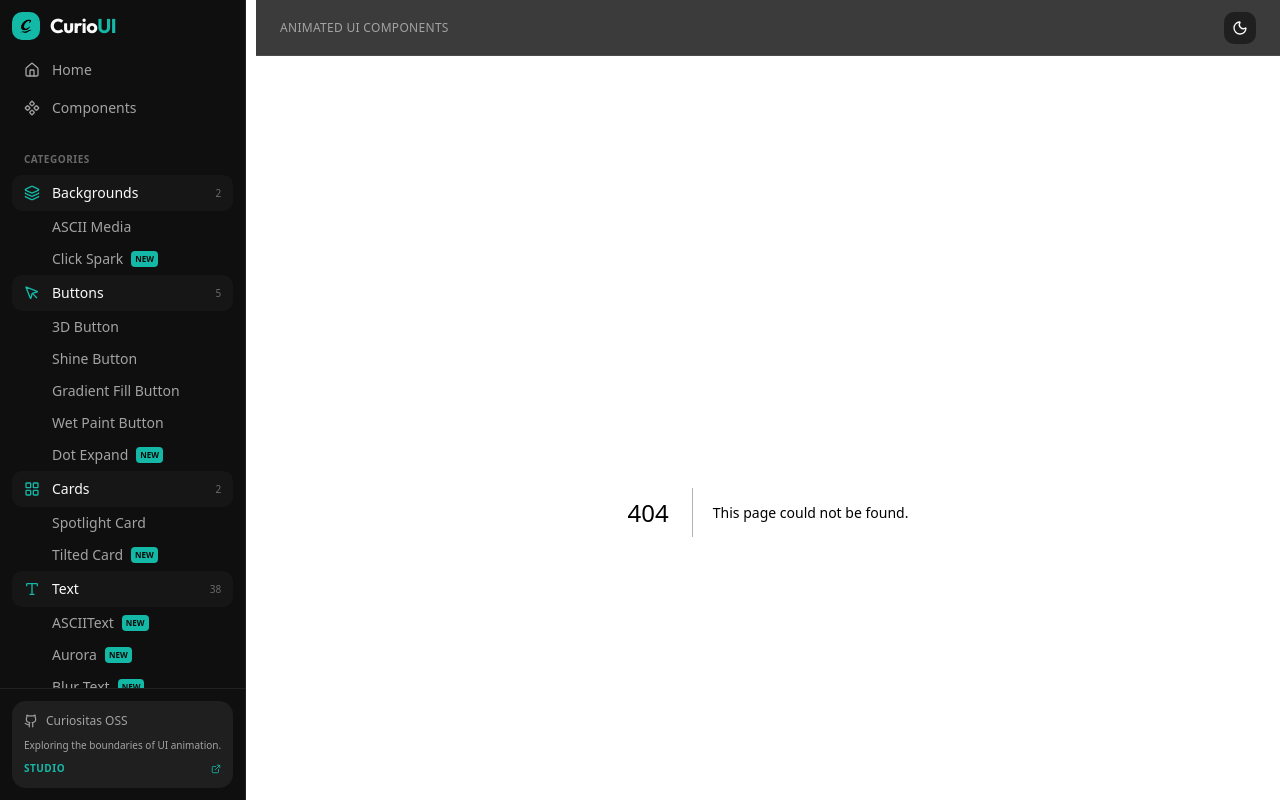
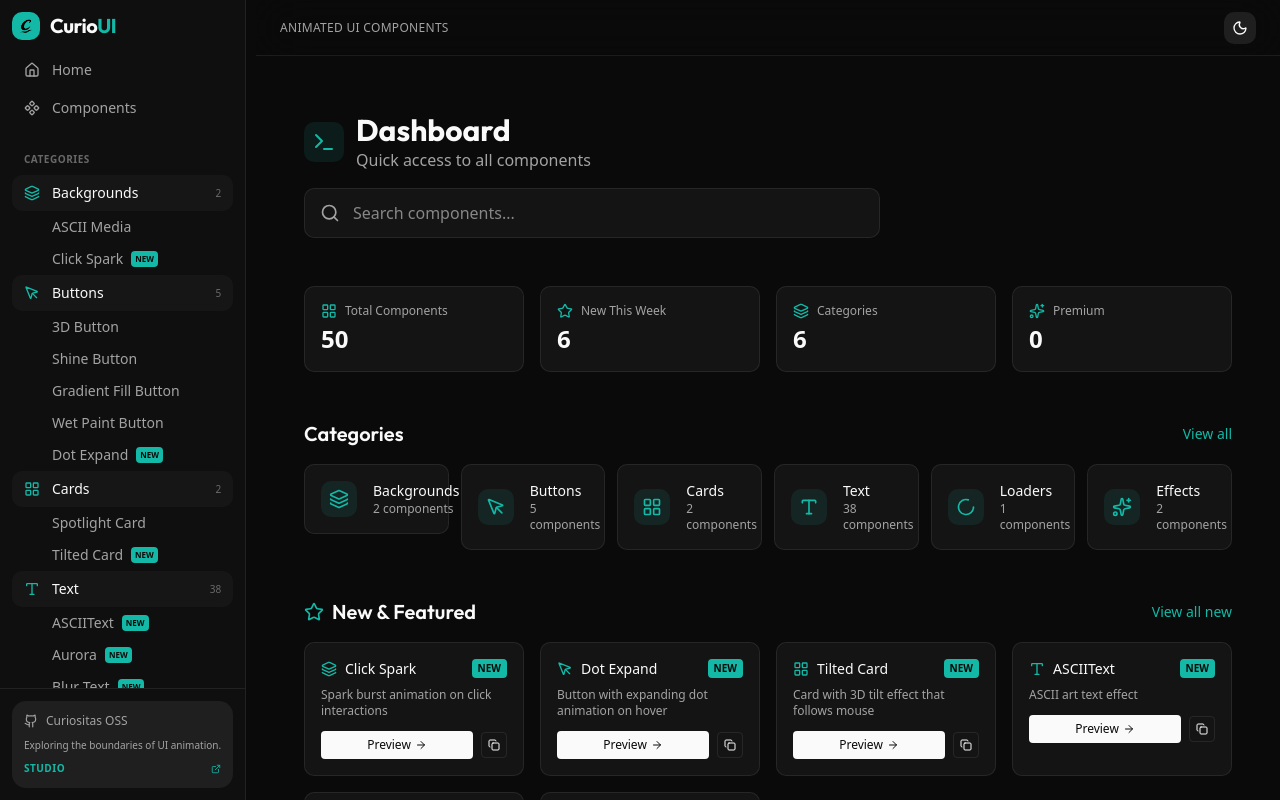
Before and after one commit to 0xnetborn/curio-ui, a Next.js app: page /dashboard in a window 1280 px wide. Before the commit this address had no page. Shown: the top 800 px of the page. Built offline with nearby package versions, Linux system fonts and the light colour scheme; a web font is replaced by a local one.

Commit message:
chore: Create dashboard landing page - autop run

```diff
--- /dev/null
+++ b/src/app/dashboard/page.tsx
@@ -0,0 +1,282 @@
+"use client";
+
+import { useState, useMemo } from "react";
+import { motion } from "framer-motion";
+import Link from "next/link";
+import {
+  Search,
+  LayoutGrid,
+  Layers,
+  MousePointer,
+  Type,
+  Loader2,
+  Sparkles,
+  Star,
+  Clock,
+  ArrowRight,
+  Terminal,
+  Copy,
+  Check
+} from "lucide-react";
+import { components, componentCategories, getComponentsByCategory } from "@/config/components";
+
+const categoryIcons = {
+  backgrounds: Layers,
+  buttons: MousePointer,
+  cards: LayoutGrid,
+  text: Type,
+  loaders: Loader2,
+  effects: Sparkles,
+};
+
+// Quick preview card for dashboard
+function QuickComponentCard({
+  component,
+  index
+}: {
+  component: typeof components[0];
+  index: number;
+}) {
+  const [copied, setCopied] = useState(false);
+
+  const copyImport = () => {
+    const importPath = component.slug.startsWith('components/')
+      ? component.slug
+      : component.slug.replace('buttons/', 'components/buttons/').replace('text-animations/', 'components/text/');
+    navigator.clipboard.writeText(`import ${component.name.replace(/\s+/g, '')} from "@/registry/${importPath}"`);
+    setCopied(true);
+    setTimeout(() => setCopied(false), 2000);
+  };
+
+  const CategoryIcon = categoryIcons[component.category] || Sparkles;
+
+  return (
+    <motion.div
+      initial={{ opacity: 0, y: 10 }}
+      animate={{ opacity: 1, y: 0 }}
+      transition={{ delay: index * 0.03 }}
+      className="group relative p-4 rounded-lg border border-border bg-card hover:border-accent/30 hover:bg-card/80 transition-all"
+    >
+      <div className="flex items-start justify-between gap-2 mb-2">
+        <div className="flex items-center gap-2">
+          <CategoryIcon className="w-4 h-4 text-accent" />
+          <span className="font-medium text-sm">{component.name}</span>
+        </div>
+        <div className="flex items-center gap-1">
+          {component.isNew && (
+            <span className="px-1.5 py-0.5 text-[10px] font-semibold uppercase bg-accent text-accent-foreground rounded">
+              New
+            </span>
+          )}
+        </div>
+      </div>
+
+      <p className="text-xs text-muted-foreground mb-3 line-clamp-2">
+        {component.description}
+      </p>
+
+      <div className="flex items-center gap-2">
+        <Link
+          href={`/${component.slug}`}
+          className="flex-1 inline-flex items-center justify-center gap-1 px-3 py-1.5 text-xs font-medium bg-foreground text-background rounded hover:opacity-90 transition-opacity"
+        >
+          Preview
+          <ArrowRight className="w-3 h-3" />
+        </Link>
+        <button
+          onClick={copyImport}
+          className="p-1.5 text-xs border border-border rounded hover:bg-secondary transition-colors"
+          title="Copy import"
+        >
+          {copied ? <Check className="w-3 h-3 text-green-500" /> : <Copy className="w-3 h-3" />}
+        </button>
+      </div>
+    </motion.div>
+  );
+}
+
+// Category stat card
+function CategoryCard({
+  category,
+  count,
+  index
+}: {
+  category: string;
+  count: number;
+  index: number;
+}) {
+  const categoryData = componentCategories[category as keyof typeof componentCategories];
+  const Icon = categoryIcons[category as keyof typeof categoryIcons] || Sparkles;
+
+  return (
+    <motion.div
+      initial={{ opacity: 0, scale: 0.95 }}
+      animate={{ opacity: 1, scale: 1 }}
+      transition={{ delay: index * 0.1 }}
+    >
+      <Link
+        href={`/components?category=${category}`}
+        className="flex items-center gap-4 p-4 rounded-lg border border-border bg-card hover:border-accent/30 hover:bg-card/80 transition-all group"
+      >
+        <div className="p-2 rounded-lg bg-accent/10 group-hover:bg-accent/20 transition-colors">
+          <Icon className="w-5 h-5 text-accent" />
+        </div>
+        <div className="flex-1">
+          <h3 className="font-medium text-sm">{categoryData?.name || category}</h3>
+          <p className="text-xs text-muted-foreground">{count} components</p>
+        </div>
+        <ArrowRight className="w-4 h-4 text-muted-foreground group-hover:text-accent transition-colors" />
+      </Link>
+    </motion.div>
+  );
+}
+
+export default function DashboardPage() {
+  const [searchQuery, setSearchQuery] = useState("");
+
+  // Filter components based on search
+  const filteredComponents = useMemo(() => {
+    if (!searchQuery) return components.slice(0, 12); // Show first 12 by default
+    return components.filter((comp) =>
+      comp.name.toLowerCase().includes(searchQuery.toLowerCase()) ||
+      comp.description.toLowerCase().includes(searchQuery.toLowerCase())
+    );
+  }, [searchQuery]);
+
+  // Get component counts by category
+  const categoryCounts = useMemo(() => {
+    const counts: Record<string, number> = {};
+    components.forEach((comp) => {
+      counts[comp.category] = (counts[comp.category] || 0) + 1;
+    });
+    return counts;
+  }, []);
+
+  // Get newest components
+  const newComponents = useMemo(() => {
+    return components.filter((c) => c.isNew).slice(0, 6);
+  }, []);
+
+  return (
+    <div className="space-y-12 pb-20">
+      {/* Header */}
+      <section className="space-y-4">
+        <motion.div
+          initial={{ opacity: 0, y: 20 }}
+          animate={{ opacity: 1, y: 0 }}
+          className="flex items-center gap-3"
+        >
+          <div className="p-2 rounded-lg bg-accent/10">
+            <Terminal className="w-6 h-6 text-accent" />
+          </div>
+          <div>
+            <h1 className="font-display text-3xl font-bold">Dashboard</h1>
+            <p className="text-muted-foreground">Quick access to all components</p>
+          </div>
+        </motion.div>
+
+        {/* Search */}
+        <motion.div
+          initial={{ opacity: 0, y: 10 }}
+          animate={{ opacity: 1, y: 0 }}
+          transition={{ delay: 0.1 }}
+          className="relative max-w-xl"
+        >
+          <Search className="absolute left-4 top-1/2 -translate-y-1/2 w-5 h-5 text-muted-foreground" />
+          <input
+            type="text"
+            placeholder="Search components..."
+            value={searchQuery}
+            onChange={(e) => setSearchQuery(e.target.value)}
+            className="w-full pl-12 pr-4 py-3 rounded-lg border border-border bg-card text-base focus:outline-none focus:ring-2 focus:ring-accent/50"
+          />
+        </motion.div>
+      </section>
+
+      {/* Stats */}
+      <section className="grid grid-cols-2 md:grid-cols-4 gap-4">
+        {[
+          { label: "Total Components", value: components.length, icon: LayoutGrid },
+          { label: "New This Week", value: newComponents.length, icon: Star },
+          { label: "Categories", value: Object.keys(componentCategories).length, icon: Layers },
+          { label: "Premium", value: components.filter(c => c.isPremium).length, icon: Sparkles },
+        ].map((stat, i) => (
+          <motion.div
+            key={stat.label}
+            initial={{ opacity: 0, y: 10 }}
+            animate={{ opacity: 1, y: 0 }}
+            transition={{ delay: 0.1 + i * 0.05 }}
+            className="p-4 rounded-lg border border-border bg-card"
+          >
+            <div className="flex items-center gap-2 mb-1">
+              <stat.icon className="w-4 h-4 text-accent" />
+              <span className="text-xs text-muted-foreground">{stat.label}</span>
+            </div>
+            <div className="text-2xl font-bold">{stat.value}</div>
+          </motion.div>
+        ))}
+      </section>
+
+      {/* Categories Grid */}
+      <section className="space-y-4">
+        <div className="flex items-center justify-between">
+          <h2 className="font-display text-xl font-semibold">Categories</h2>
+          <Link href="/components" className="text-sm text-accent hover:underline">
+            View all
+          </Link>
+        </div>
+        <div className="grid grid-cols-2 md:grid-cols-3 lg:grid-cols-6 gap-3">
+          {Object.entries(categoryCounts).map(([category, count], i) => (
+            <CategoryCard key={category} category={category} count={count} index={i} />
+          ))}
+        </div>
+      </section>
+
+      {/* New Components */}
+      <section className="space-y-4">
+        <div className="flex items-center justify-between">
+          <div className="flex items-center gap-2">
+            <Star className="w-5 h-5 text-accent" />
+            <h2 className="font-display text-xl font-semibold">New & Featured</h2>
+          </div>
+          <Link href="/components?new=true" className="text-sm text-accent hover:underline">
+            View all new
+          </Link>
+        </div>
+        <div className="grid grid-cols-1 sm:grid-cols-2 lg:grid-cols-3 xl:grid-cols-4 gap-4">
+          {newComponents.map((comp, i) => (
+            <QuickComponentCard key={comp.slug} component={comp} index={i} />
+          ))}
+        </div>
+      </section>
+
+      {/* Quick Access / Search Results */}
+      <section className="space-y-4">
+        <div className="flex items-center justify-between">
+          <div className="flex items-center gap-2">
+            <Clock className="w-5 h-5 text-accent" />
+            <h2 className="font-display text-xl font-semibold">
+              {searchQuery ? `Results for "${searchQuery}"` : "Popular Components"}
+            </h2>
+          </div>
+        </div>
+        <div className="grid grid-cols-1 sm:grid-cols-2 lg:grid-cols-3 xl:grid-cols-4 gap-4">
+          {filteredComponents.map((comp, i) => (
+            <QuickComponentCard key={comp.slug} component={comp} index={i} />
+          ))}
+        </div>
+        {filteredComponents.length === 0 && (
+          <div className="text-center py-12">
+            <p className="text-muted-foreground">No components found matching "{searchQuery}"</p>
+            <button
+              onClick={() => setSearchQuery("")}
+              className="mt-4 text-sm text-accent hover:underline"
+            >
+              Clear search
+            </button>
+          </div>
+        )}
+      </section>
+    </div>
+  );
+}
```
Also changed, not shown: 1 other file (tests, documents, lock files or other folders).
